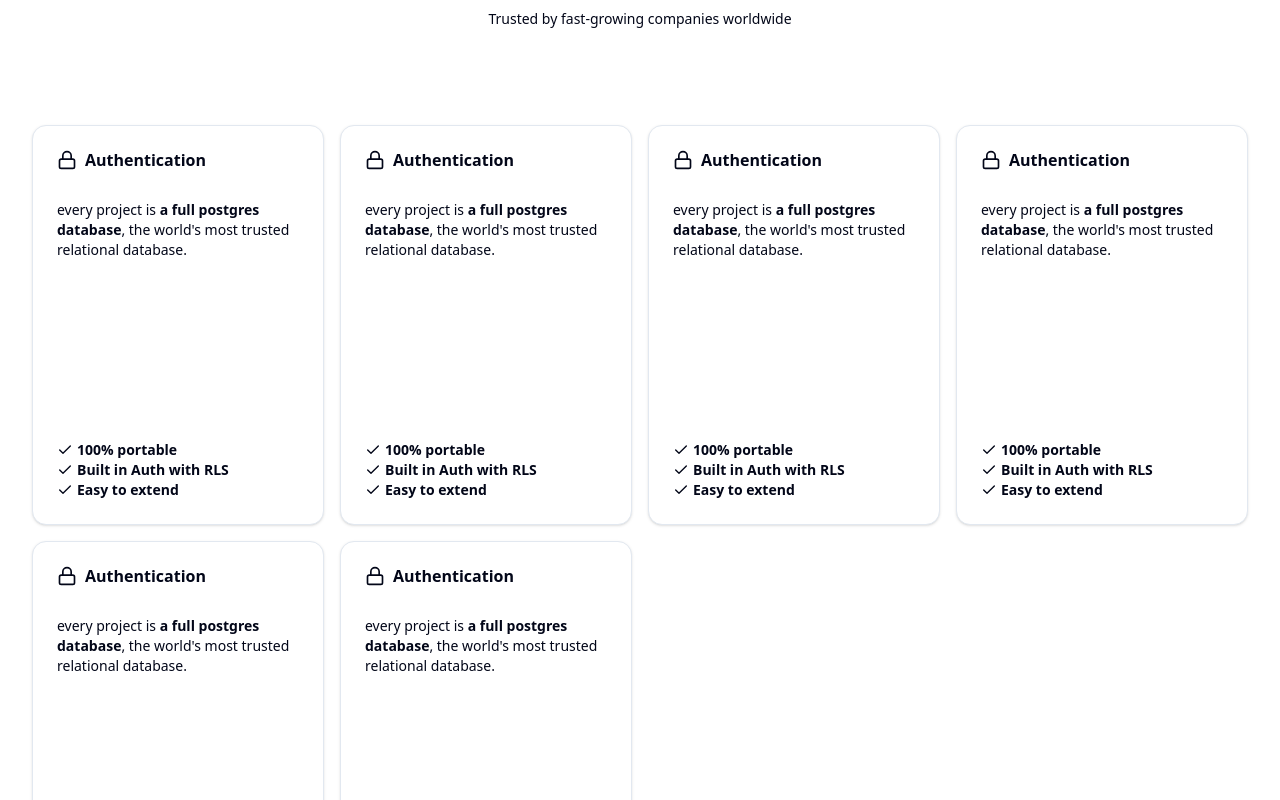
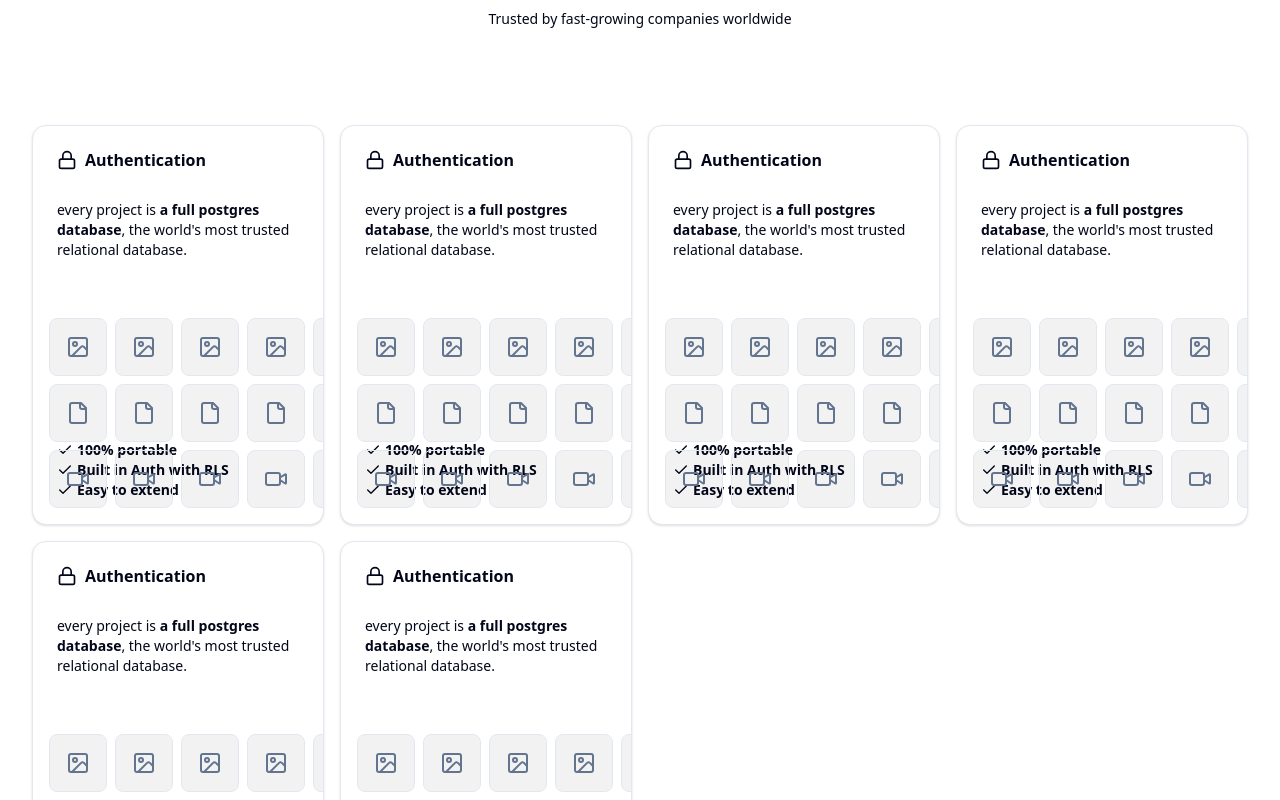
Before and after one commit to fath-nasrudin/supabase_landing_page, a Next.js app: page / in a window 1280 px wide. Shown: the part 640-1440 px from the top of the page. Built offline with nearby package versions, Linux system fonts and the light colour scheme.

Commit message:
Add storage visual for product image

```diff
--- a/src/app/globals.css
+++ b/src/app/globals.css
@@ -49,6 +49,7 @@
   --radius-lg: var(--radius);
   --radius-xl: calc(var(--radius) + 4px);
 
+  --animate-marquee: marquee 20000ms linear infinite;
   @keyframes marquee {
     0% {
       transform: translateX(0);
--- a/src/app/products.section.tsx
+++ b/src/app/products.section.tsx
@@ -7,6 +7,7 @@ import {
 } from "@/components/ui/card";
 import { CheckIcon, LockIcon } from "lucide-react";
 import Link from "next/link";
+import { StorageVisual } from "./storage-visual";
 
 export function ProductSection() {
   return (
@@ -19,7 +20,7 @@ export function ProductSection() {
             className="sm:h-[400px] col-span-6 xl:col-span-3 group"
             href="#"
           >
-            <Card className="h-full">
+            <Card className="h-full relative">
               <CardHeader>
                 <CardTitle>
                   <h2 className="flex gap-2 items-center">
@@ -46,6 +47,7 @@ export function ProductSection() {
                   </li>
                 </ul>
               </CardContent>
+              <StorageVisual />
             </Card>
           </Link>
         ))}
--- /dev/null
+++ b/src/app/storage-visual.tsx
@@ -0,0 +1,29 @@
+import { FileIcon, ImageIcon, VideoIcon } from "lucide-react";
+
+export function StorageVisual() {
+  const cols = [ImageIcon, FileIcon, VideoIcon];
+
+  return (
+    <figure className="group absolute inset-0 overflow-hidden">
+      <div className="absolute p-4 bottom-0 left-0 animate-marquee paused motion-safe:group-hover:running">
+        <div className="flex flex-col gap-2">
+          {cols.map((icon, idx2) => (
+            <div key={idx2} className="flex gap-2">
+              {Array.from({ length: 10 }).map((_, idx3) => {
+                const Icon = icon;
+                return (
+                  <div
+                    key={idx3}
+                    className="p-4 border hover:border-foreground/50 bg-foreground/5 hover:bg-foreground/10 rounded-md "
+                  >
+                    <Icon className="text-muted-foreground" />
+                  </div>
+                );
+              })}
+            </div>
+          ))}
+        </div>
+      </div>
+    </figure>
+  );
+}
```
